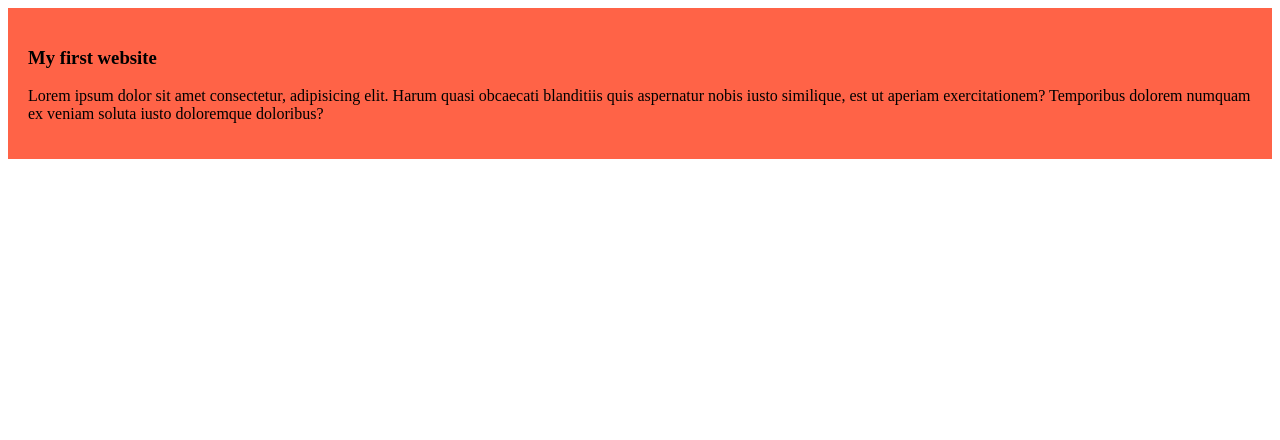
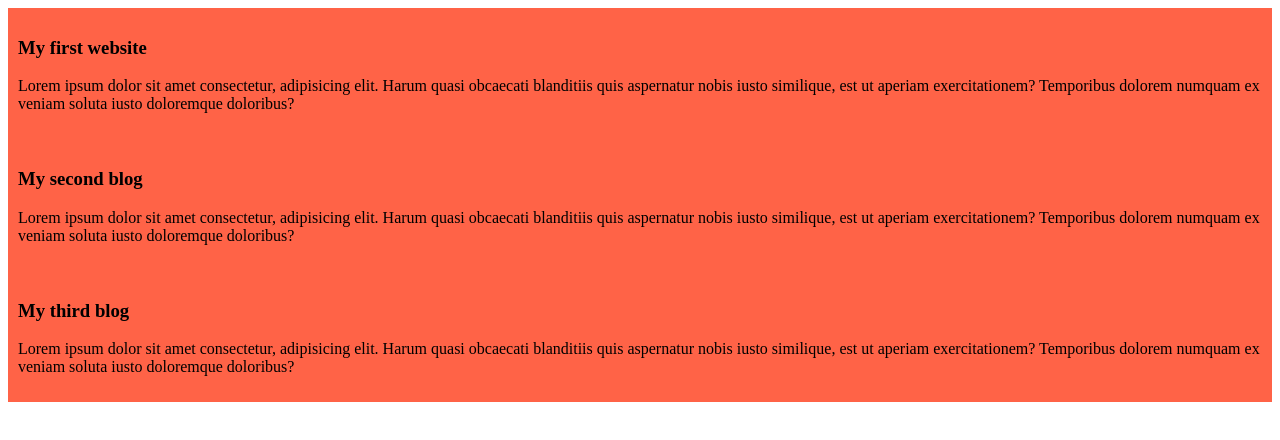
Before and after one commit to Nadiazerin/My-simple-website, a plain HTML site: page index.html in a window 1280 px wide. Drawn offline with Linux system fonts and the light colour scheme.

Commit message:
added the second blog and the third blog

```diff
--- a/index.html
+++ b/index.html
@@ -12,5 +12,15 @@
         <h3> My first website </h3>
             <p> Lorem ipsum dolor sit amet consectetur, adipisicing elit. Harum quasi obcaecati blanditiis quis aspernatur nobis iusto similique, est ut aperiam exercitationem? Temporibus dolorem numquam ex veniam soluta iusto doloremque doloribus?</p>
     </div>
+    <div>
+        <h3> My second blog </h3>
+            <p> Lorem ipsum dolor sit amet consectetur, adipisicing elit. Harum quasi obcaecati blanditiis quis aspernatur nobis iusto similique, est ut aperiam exercitationem? Temporibus dolorem numquam ex veniam soluta iusto doloremque doloribus?</p>
+    </div>
+    <div>
+        <h3> My third blog </h3>
+            <p> Lorem ipsum dolor sit amet consectetur, adipisicing elit. Harum quasi obcaecati blanditiis quis aspernatur nobis iusto similique, est ut aperiam exercitationem? Temporibus dolorem numquam ex veniam soluta iusto doloremque doloribus?</p>
+    </div>
 </body>
+
+
 </html>
--- a/styles/blog.css
+++ b/styles/blog.css
@@ -1,4 +1,5 @@
 div{
     background-color: tomato;
-    padding: 20px;
+    padding: 10px;
+    margin bottom: 10px;
 }
```
